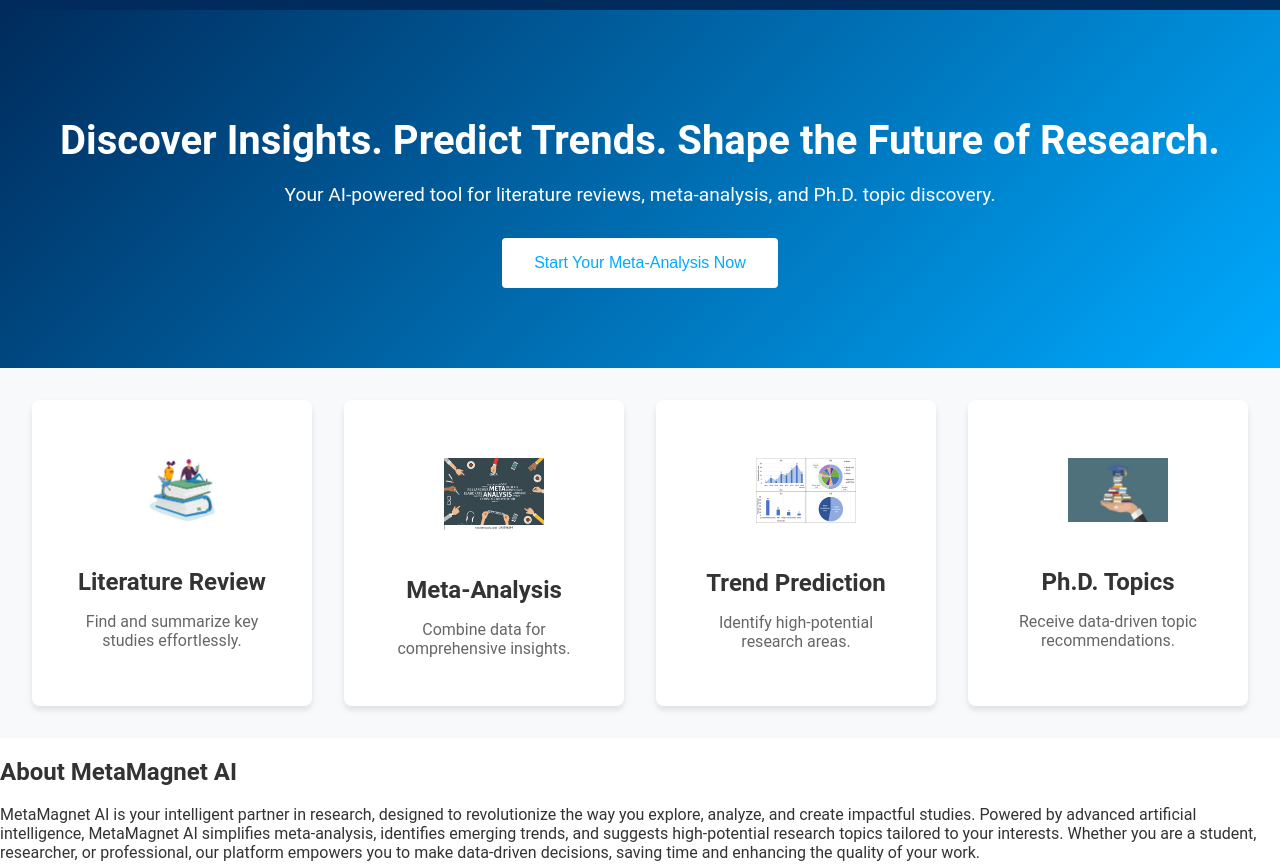
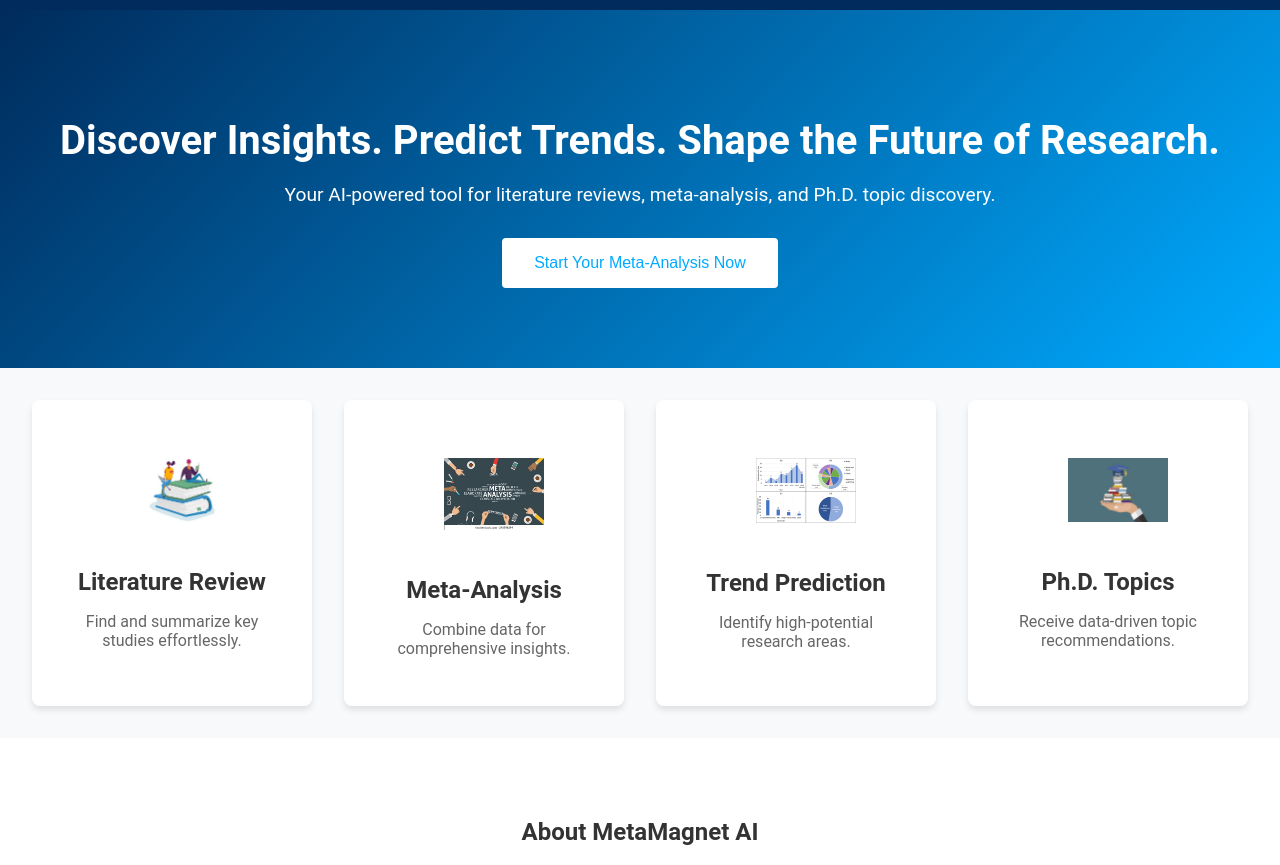
Before and after one commit to emekac-dev/MetaMagnetAI, a website: page public/index.html in a window 1280 px wide. Shown: the part 73-938 px from the top of the page. Drawn offline with Linux system fonts and the light colour scheme.

Commit message:
Update style.css

```diff
--- a/public/style.css
+++ b/public/style.css
@@ -124,6 +124,14 @@
   color: #666;
 }
 
+/* General Section Styling */
+.about-section, .pricing-section, .contact-section {
+  padding: 40px;
+  margin: 20px auto;
+  text-align: center;
+  max-width: 1200px;
+}
+
 /* Pricing Section Styling */
 .pricing-tiers {
   display: flex;
```
